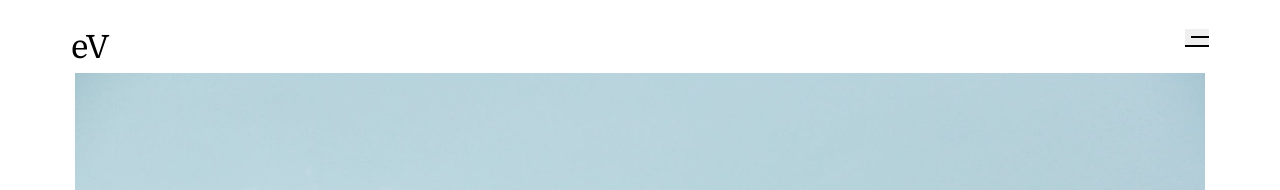
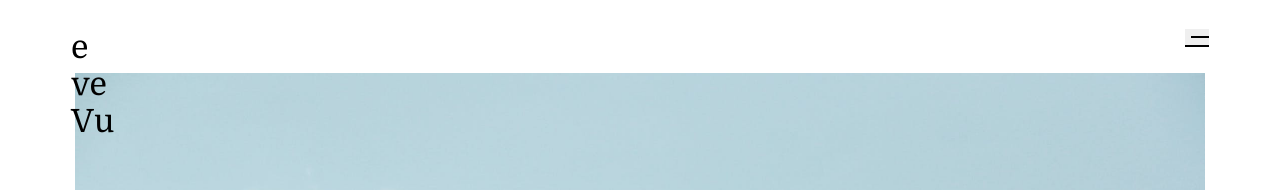
Before and after one commit to yirano/react-eve_vu, a React (Create React App) app: page / in a window 1280 px wide. Shown: the top 190 px of the page. Built offline with nearby package versions, Linux system fonts and the light colour scheme.

Commit message:
Animate logo in header

```diff
--- a/package.json
+++ b/package.json
@@ -2,7 +2,9 @@
 	"name": "eve-vu",
 	"version": "0.1.0",
 	"private": true,
+	"homepage": "https://yirano.github.io/react-eve_vu",
 	"dependencies": {
+		"gh-pages": "^2.1.1",
 		"node-sass": "^4.13.0",
 		"react": "^16.12.0",
 		"react-dom": "^16.12.0",
@@ -12,7 +14,9 @@
 		"start": "react-scripts start",
 		"build": "react-scripts build",
 		"test": "react-scripts test",
-    "eject": "react-scripts eject"
+		"eject": "react-scripts eject",
+		"predeploy": "yarn build",
+		"deploy": "gh-pages -d build"
 	},
 	"eslintConfig": {
 		"extends": "react-app"
--- a/src/components/about/about.js
+++ b/src/components/about/about.js
@@ -1,5 +1,5 @@
-import React, { Component } from "react";
-import "./about.scss";
+import React, { Component } from 'react';
+import './about.scss';
 
 export class about extends Component {
 	render() {
--- a/src/components/header/header.js
+++ b/src/components/header/header.js
@@ -3,7 +3,8 @@ import './header.scss';
 
 export class header extends Component {
 	state = {
-		menuActive: false
+		menuActive: false,
+		hide: true
 	};
 
 	handleClick = () => {
@@ -11,10 +12,38 @@ export class header extends Component {
 			return (prevState.menuActive = !prevState.menuActive);
 		});
 	};
+
+	handleScroll = () => {
+		this.setState((prevState) => {
+			if (window.scrollY > 10) {
+				prevState.hide = true;
+			} else {
+				prevState.hide = false;
+			}
+
+			return prevState.hide;
+		});
+	};
+
+	componentDidMount() {
+		window.addEventListener('scroll', this.handleScroll);
+	}
 	render() {
+		const hide = {
+			width: '0px',
+			overflow: 'hidden'
+		};
+
+		const show = {
+			width: '100%'
+		};
 		return (
 			<header className="header" id="header">
-				<h1 className="headerTitle">eV</h1>
+				<h1 className="headerTitle">
+					e<span onScroll={this.handleScroll} style={this.state.hide ? hide : show}>
+						ve&nbsp;
+					</span>V<span>u</span>
+				</h1>
 				<button className="menuIcon" onClick={this.handleClick}>
 					<span />
 					<span />
--- a/src/components/header/header.scss
+++ b/src/components/header/header.scss
@@ -2,11 +2,11 @@
 
 @keyframes opac {
 	0% {
-		opacity: 0
+		opacity: 0;
 	}
 
 	100% {
-		opacity: 1
+		opacity: 1;
 	}
 }
 
@@ -16,6 +16,13 @@ header {
 	height: 100vh;
 	padding: 73px 12px 0px;
 	animation: opac 1000ms linear;
+
+	h1 {
+		// width: auto;
+		span {
+			display: inline-block;
+		}
+	}
 
 	.hero {
 		text-align: center;
```
Also changed, not shown: src/components/about/about.scss (indentation only), 16 other files (tests, documents, lock files or other folders). Lines whose indentation alone changed are shown as unchanged.
